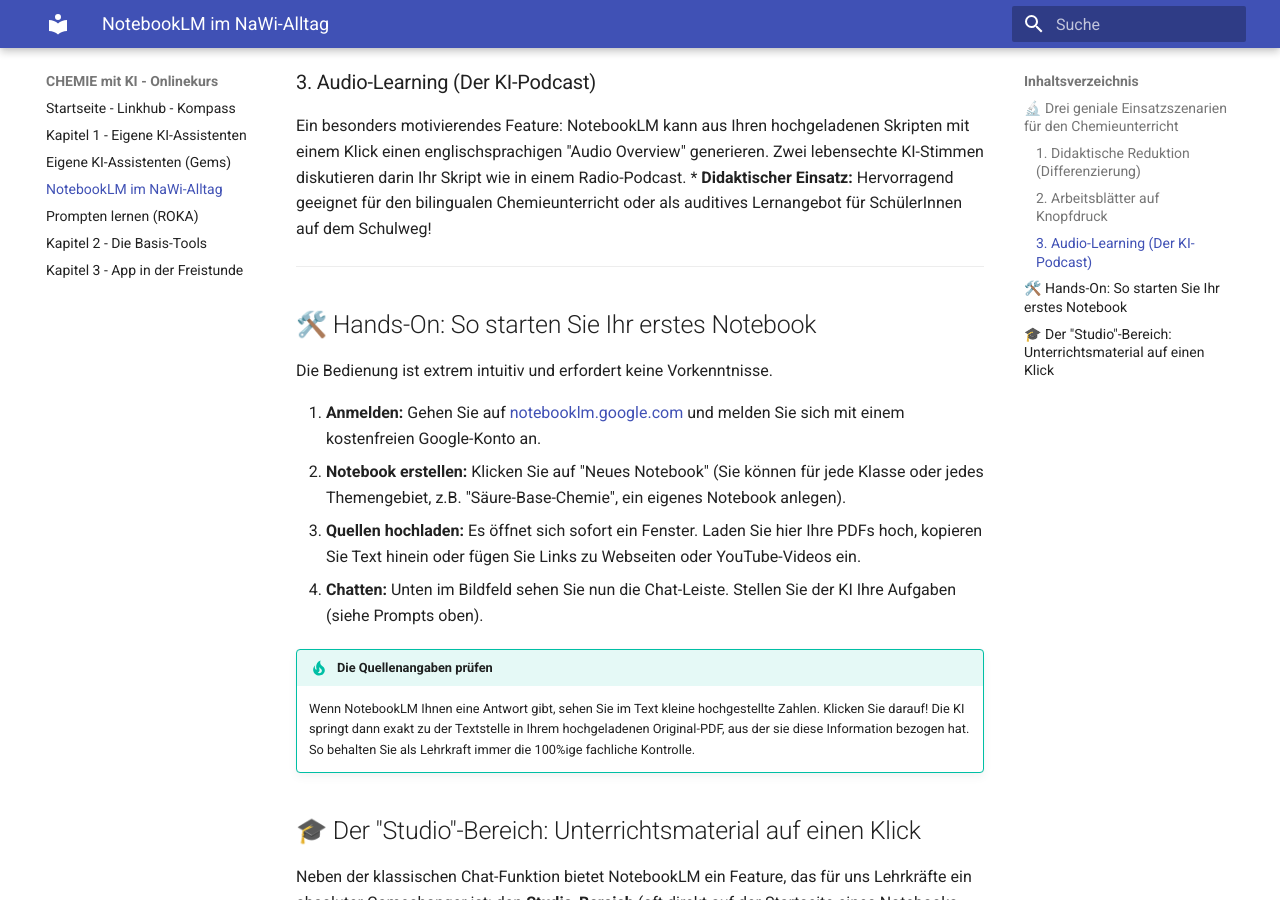
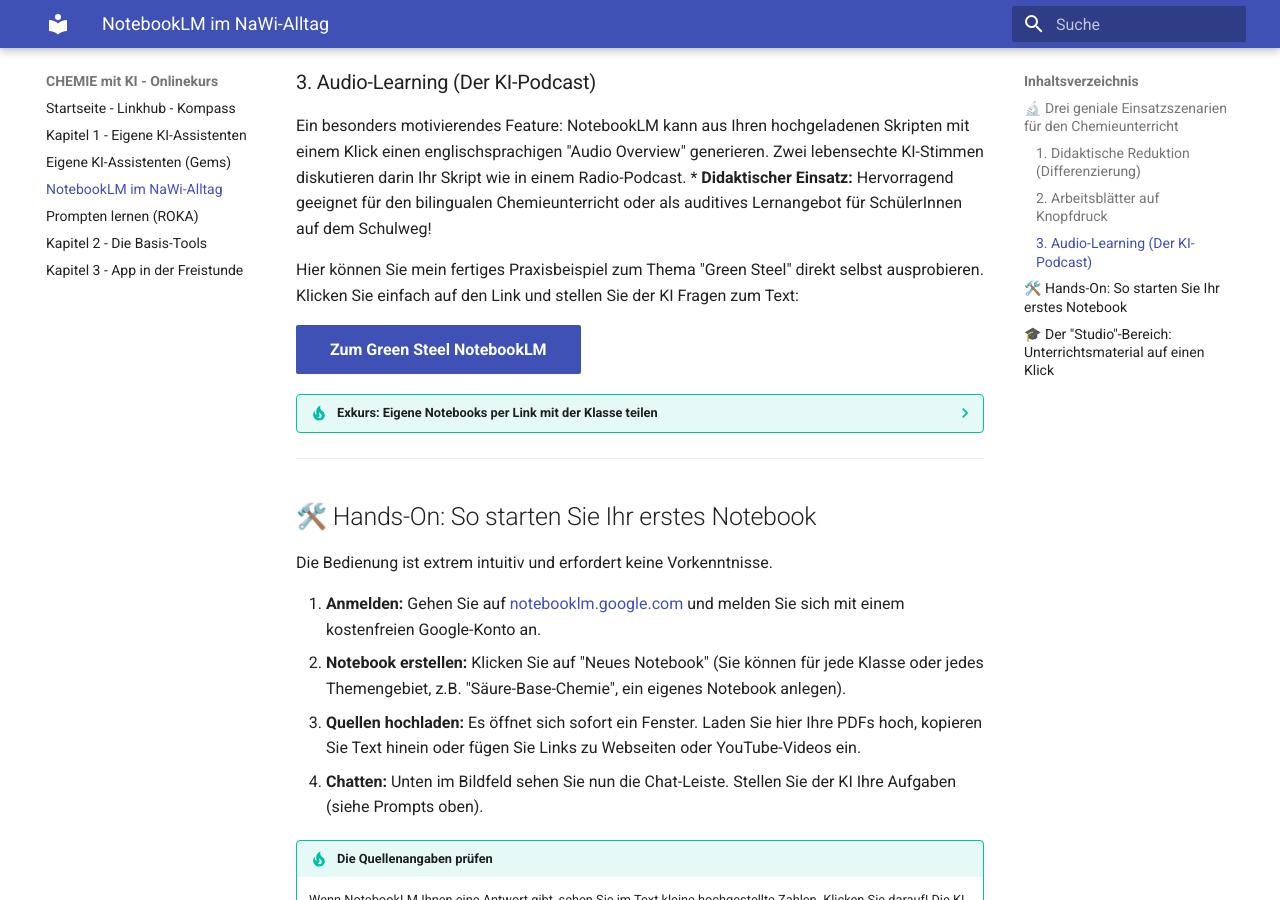
Before and after one commit to ekerzendorfer/CHEMIE-MIT-KI-ONLINEKURS, an MkDocs documentation site: the page built from docs/notebooklm.md, in a window 1280 px wide and 900 px high, scrolled down 1003 px. Built offline with MkDocs 1.6.1 and Material for MkDocs 9.7.7, drawn with Linux system fonts in a browser that asks for light colours; some of the changed lines change nothing that is shown.

Commit message:
Update notebooklm.md

```diff
--- a/docs/notebooklm.md
+++ b/docs/notebooklm.md
@@ -25,6 +25,25 @@
 Ein besonders motivierendes Feature: NotebookLM kann aus Ihren hochgeladenen Skripten mit einem Klick einen englischsprachigen "Audio Overview" generieren. Zwei lebensechte KI-Stimmen diskutieren darin Ihr Skript wie in einem Radio-Podcast.
 * **Didaktischer Einsatz:** Hervorragend geeignet für den bilingualen Chemieunterricht oder als auditives Lernangebot für SchülerInnen auf dem Schulweg!
 
+Hier können Sie mein fertiges Praxisbeispiel zum Thema "Green Steel" direkt selbst ausprobieren. Klicken Sie einfach auf den Link und stellen Sie der KI Fragen zum Text:
+
+[Zum Green Steel NotebookLM](https://notebooklm.google.com/notebook/103be410-fa2a-412e-a4bf-ef31f0fb0c60){ .md-button .md-button--primary }
+
+??? tip "Exkurs: Eigene Notebooks per Link mit der Klasse teilen"
+    Wenn Sie später eigene Notebooks (z. B. für Projektarbeiten oder als interaktives Skript) erstellen, können Sie diese ganz einfach mit Ihren SchülerInnen oder KollegInnen teilen – völlig ohne das lästige Einsammeln von E-Mail-Adressen!
+
+    Google bietet dafür eine Freigabe-Funktion, die Sie wahrscheinlich schon von Google Docs kennen:
+
+    1. Öffnen Sie Ihr fertiges Notizbuch in NotebookLM.
+    2. Klicken Sie ganz oben rechts auf den Button **"Teilen"**.
+    3. Ändern Sie die Zugriffsberechtigung von "Eingeschränkt" auf **"Jeder mit dem Link"**.
+    4. Klicken Sie auf **"Link kopieren"**.
+
+    Diesen Link können Sie nun per QR-Code an die Tafel werfen oder im Schul-LMS posten.
+
+    **Keine Sorge um Ihre Daten:** Personen, die diesen Link öffnen, können nur mit dem Notebook chatten und die Dokumente lesen. Sie haben jedoch **keine Bearbeitungsrechte**. Ihre Originaldokumente oder Ihr privater Chatverlauf können von den Schülern oder Gästen weder gesehen noch verändert werden!
+
+    *(Hinweis für Schul-Accounts: Falls Sie NotebookLM über ein offizielles Google Workspace-Konto Ihrer Schule nutzen, kann es sein, dass Ihr Schul-Admin die Freigabe nach außen aus Datenschutzgründen blockiert hat. Nutzen Sie für öffentliche Links im Zweifelsfall ein privates, kostenloses Google-Konto).*
 ---
 
 ## 🛠️ Hands-On: So starten Sie Ihr erstes Notebook
```
